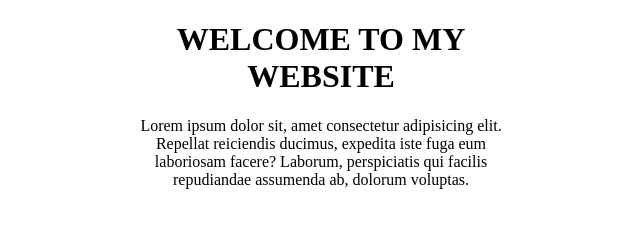
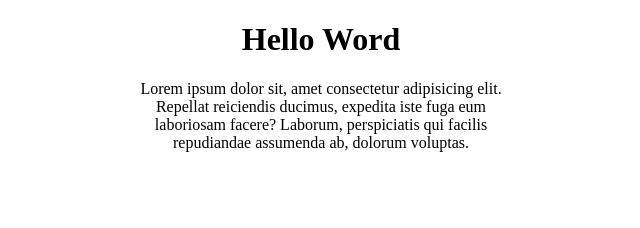
Before and after one commit to VuHoangAnh03/netlify-app, a plain HTML site: page index.html in a window 1280 px wide. Shown: the whole page, without its empty margins (319-959 px from the left). Drawn offline with Linux system fonts and the light colour scheme.

Commit message:
Update homepage to display Hello World!

```diff
--- a/index.html
+++ b/index.html
@@ -9,7 +9,7 @@
 </head>
 <body>
     <div class="container">
-        <h1>WELCOME TO MY WEBSITE</h1>
+        <h1>Hello Word</h1>
         <p>Lorem ipsum dolor sit, amet consectetur adipisicing elit.
             Repellat reiciendis ducimus, expedita iste fuga eum laboriosam facere?
             Laborum, perspiciatis qui facilis repudiandae assumenda ab, dolorum voluptas.
```
